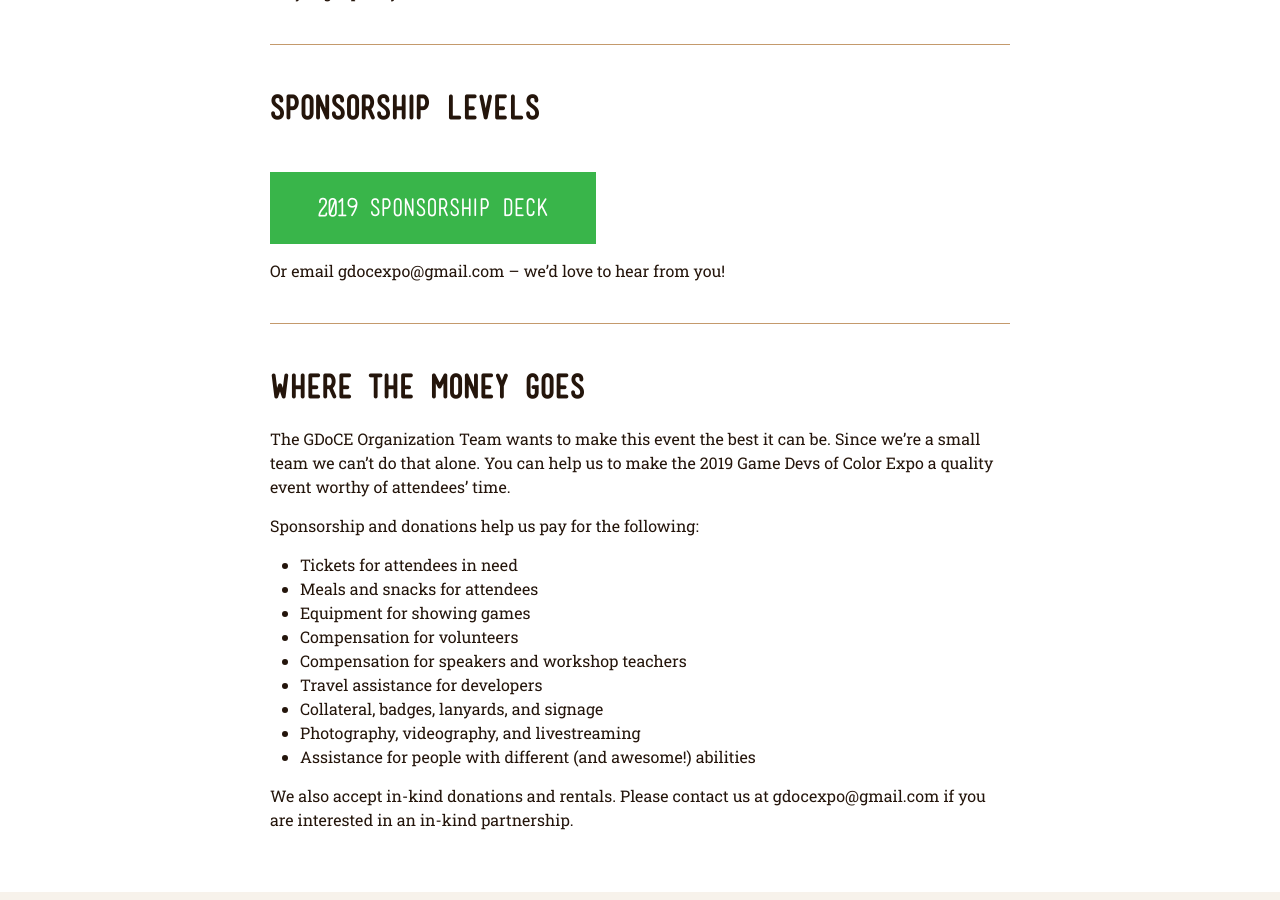
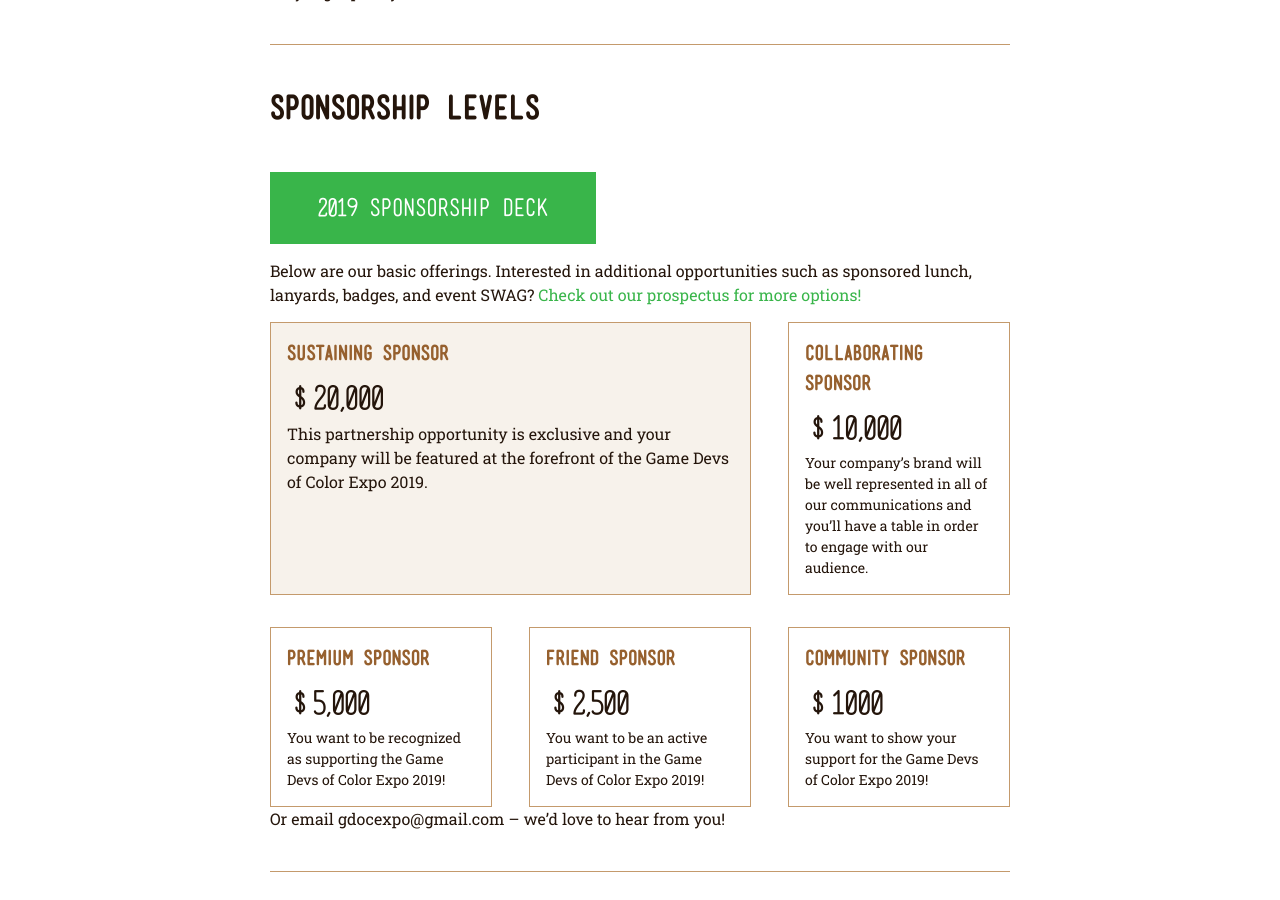
Before and after one commit to BrooklynGamery/gdocexpo, a Jekyll site: the page built from sponsor/content.markdown, in a window 1280 px wide and 900 px high, scrolled down 1743 px. Built offline with Jekyll 4.4.1, drawn with Linux system fonts in a browser that asks for light colours; our own code applies the rules of GitHub Pages for plain Markdown files.

Commit message:
updated sponsor section

```diff
--- a/sponsor/content.markdown
+++ b/sponsor/content.markdown
@@ -33,37 +33,37 @@
 ## Sponsorship levels
 <a href="http://bit.ly/gdocexpo2019sponsorship" class="btn">2019 Sponsorship Deck</a>
 
-<!--
-Below are our basic offerings. Interested in additional opportunities such as sponsored lunch, lanyards, badges, and event SWAG? [Check out our prospectus for more options!](https://tinyurl.com/sponsorgdocexpo2018)
+
+Below are our basic offerings. Interested in additional opportunities such as sponsored lunch, lanyards, badges, and event SWAG? [Check out our prospectus for more options!](http://bit.ly/gdocexpo2019sponsorship)
 
 <ul class="col-container">
   <li class="col-3-2 sponsorship-list-item sponsorship-list-item-featured">
-    <h4>Platinum</h4>
-    <p class="sponsorship-price">$10,000</p>
-    <p>Get a special mention on Twitter, the event websites, and during the event. Plus, you'll receive 8 complimentary tickets to the event, your logo in pre-event emails with a 50-word blurb. At the event, we'll hand out your branded promo items, put your logo on handouts and signage. Additionally, you will have a table in the arcade and be allowed to present during our keynote.</p>
+    <h4>Sustaining Sponsor</h4>
+    <p class="sponsorship-price">$20,000</p>
+    <p>This partnership opportunity is exclusive and your company will be featured at the forefront of the Game Devs of Color Expo 2019. </p>
   </li>
   <li class="col-3 sponsorship-list-item">
-    <h4>Pearl</h4>
-    <p class="sponsorship-price">$5,000</p>
-    <p class="text-smaller">Get a special mention on Twitter, the event websites, and during the event. Plus, get 5 tickets to the event and your logo in pre-event emails with a 25-word blurb. Your logo will be on event materials.</p>
+    <h4>Collaborating Sponsor</h4>
+    <p class="sponsorship-price">$10,000</p>
+    <p class="text-smaller">Your company’s brand will be well represented in all of our communications and you’ll  have a table in order to engage with our audience. </p>
   </li>
   <li class="col-3 sponsorship-list-item">
-    <h4>Silver</h4>
-    <p class="sponsorship-price">$2,500</p>
-    <p class="text-smaller">Get a special mention on Twitter, the event websites, and during the event. Plus, 3 event tickets and your logo in pre-event emails with a 10-word blurb.</p>
+    <h4>Premium Sponsor</h4>
+    <p class="sponsorship-price">$5,000</p>
+    <p class="text-smaller">You want to be recognized as supporting the Game Devs of Color Expo 2019!</p>
   </li>
   <li class="col-3 sponsorship-list-item">
-    <h4>Emerald</h4>
-    <p class="sponsorship-price">$1,000</p>
-    <p class="text-smaller">Get a special mention on Twitter and the event websites. Plus, get 2 event tickets and your logo in pre-event emails.</p>
+    <h4>Friend Sponsor</h4>
+    <p class="sponsorship-price">$2,500</p>
+    <p class="text-smaller">You want to be an active participant in the Game Devs of Color Expo 2019!</p>
   </li>
   <li class="col-3 sponsorship-list-item">
-    <h4>Ruby</h4>
-    <p class="sponsorship-price">$500</p>
-    <p class="text-smaller">Get a special mention on Twitter and 1 event ticket.</p>
+    <h4>Community Sponsor</h4>
+    <p class="sponsorship-price">$1000</p>
+    <p class="text-smaller">You want to show your support for the Game Devs of Color Expo 2019!</p>
   </li>
 </ul>
--->
+
 
 <!-- <a href="http://paypal.me/BrooklynGamery" class="btn" target="_blank">Donate via PayPal</a> -->
 
```
